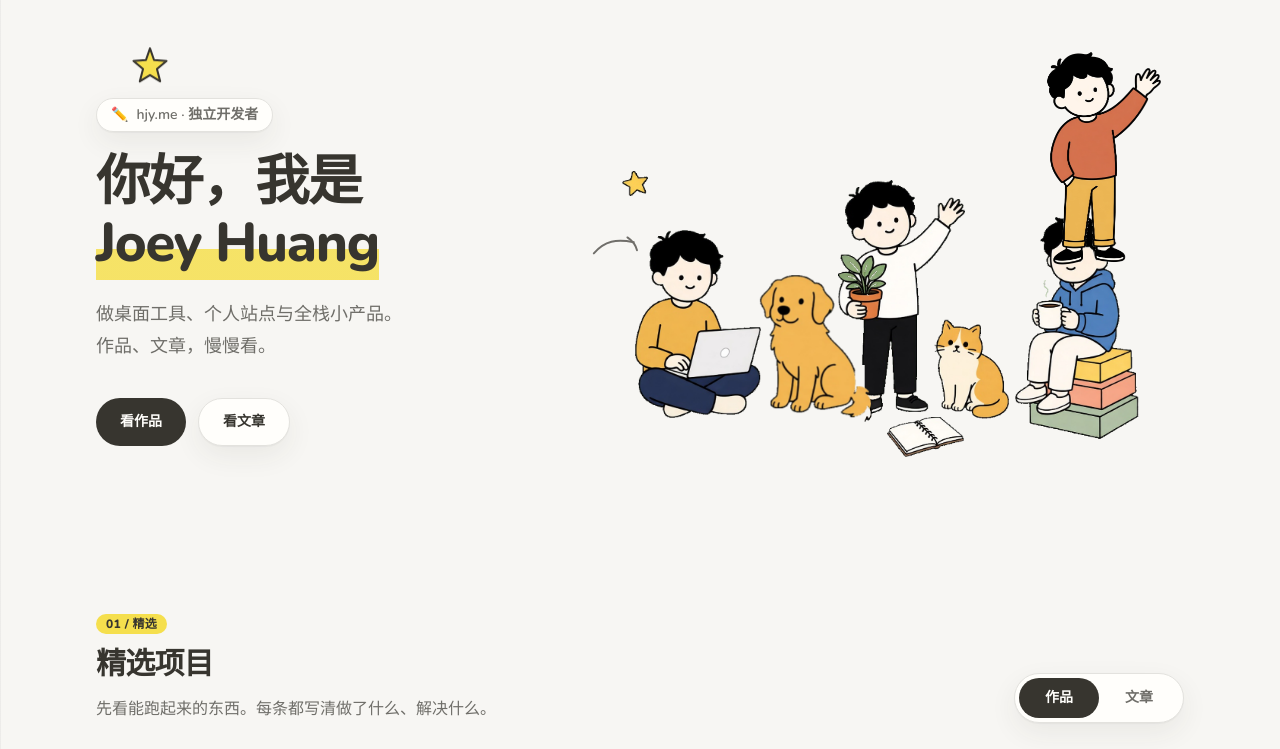
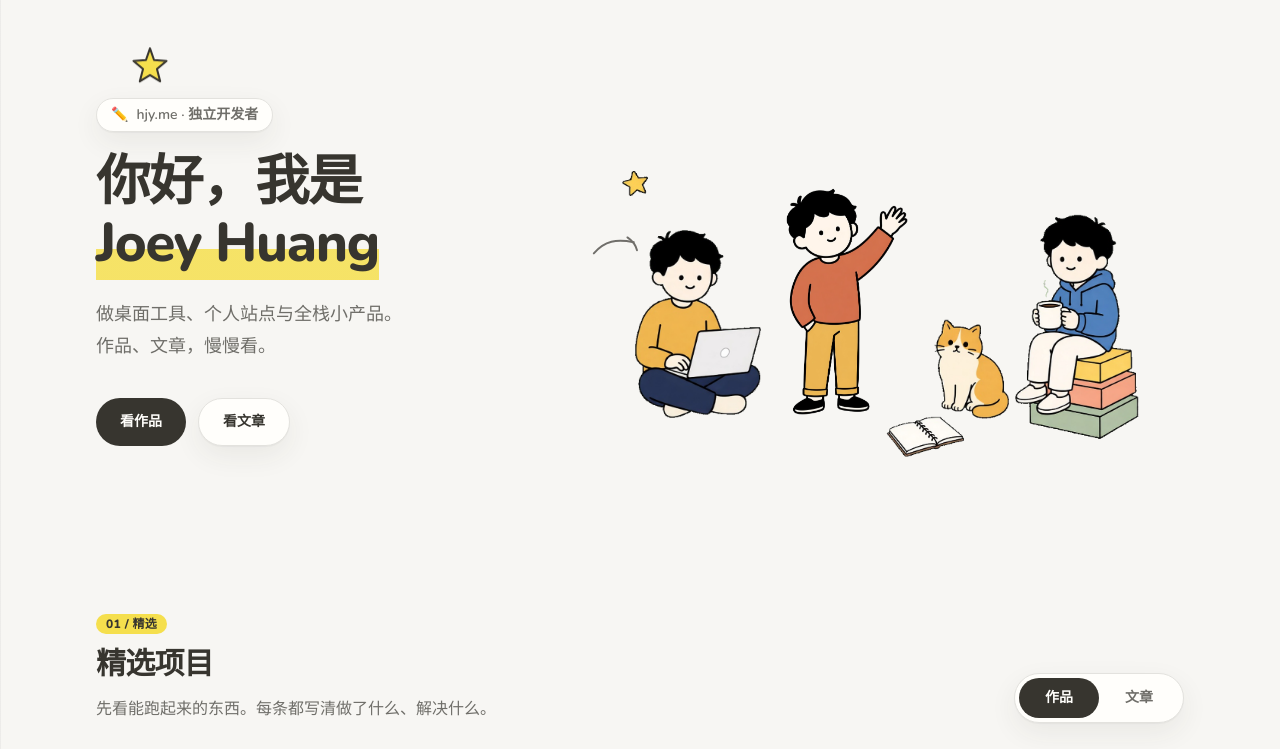
Before and after one commit to hhuuaanngg/mysite, an Astro site: page / in a window 1280 px wide. Shown: the part 51-800 px from the top of the page. Built offline with nearby package versions, Linux system fonts and the light colour scheme; Astro itself is replaced by a stand-in of ours.

Commit message:
amend iamge

```diff
--- a/src/components/About.tsx
+++ b/src/components/About.tsx
@@ -19,7 +19,7 @@ export function About() {
           alt=""
           width={320}
           height={320}
-          className="mx-auto w-48 bob-slow sm:w-56 lg:w-full"
+          className="mx-auto w-24 bob-slow sm:w-28 lg:w-1/2"
         />
       </div>
     </section>
--- a/src/components/Hero.tsx
+++ b/src/components/Hero.tsx
@@ -17,10 +17,9 @@ const crewPieces: {
   { src: "/illustrations/hero-star.png", x: 56, y: 223, w: 69, h: 68, z: 1 },
   { src: "/illustrations/hero-notebook.png", x: 753, y: 871, w: 203, h: 107, z: 2 },
   { src: "/illustrations/hero-code.png", x: 91, y: 379, w: 330, h: 496, z: 3 },
-  { src: "/illustrations/hero-stand.png", x: 626, y: 248, w: 333, h: 636, z: 4 },
-  { src: "/illustrations/hero-dog.png", x: 419, y: 523, w: 292, h: 374, z: 5, motion: "bob" },
-  { src: "/illustrations/hero-cat.png", x: 878, y: 620, w: 196, h: 261, z: 6, motion: "bob-slow" },
-  { src: "/illustrations/hero-coffee.png", x: 1091, y: 339, w: 325, h: 590, z: 7 },
+  { src: "/illustrations/wave.png", x: 470, y: 249, w: 358, h: 635, z: 4 },
+  { src: "/illustrations/hero-cat.png", x: 878, y: 620, w: 196, h: 261, z: 5, motion: "bob-slow" },
+  { src: "/illustrations/hero-coffee.png", x: 1091, y: 339, w: 325, h: 590, z: 6 },
 ];
 
 export function Hero() {
@@ -68,19 +67,11 @@ export function Hero() {
         </div>
 
         <div className="relative mx-auto w-full max-w-xl pt-8 lg:max-w-none lg:pt-4">
-          <Image
-            src="/illustrations/wave.png"
-            alt=""
-            width={220}
-            height={220}
-            priority
-            className="pointer-events-none absolute -top-2 right-2 z-10 w-[5.5rem] bob-slow sm:w-28 lg:-top-6 lg:right-4 lg:w-32"
-          />
           <div
             className="relative w-full"
             style={{ aspectRatio: `${CREW_W} / ${CREW_H}` }}
             role="img"
-            aria-label="同一个 Notion 风格男生：写代码、挥手打招呼、坐在便签上喝咖啡，身边有金毛和金渐层猫咪"
+            aria-label="同一个 Notion 风格男生：写代码、挥手打招呼、坐在便签上喝咖啡，身边有金渐层猫咪"
           >
             {crewPieces.map((piece) => (
               <Image
```
Also changed, not shown: public/illustrations/hero-dog.png (deleted), public/illustrations/hero-stand.png (deleted).
